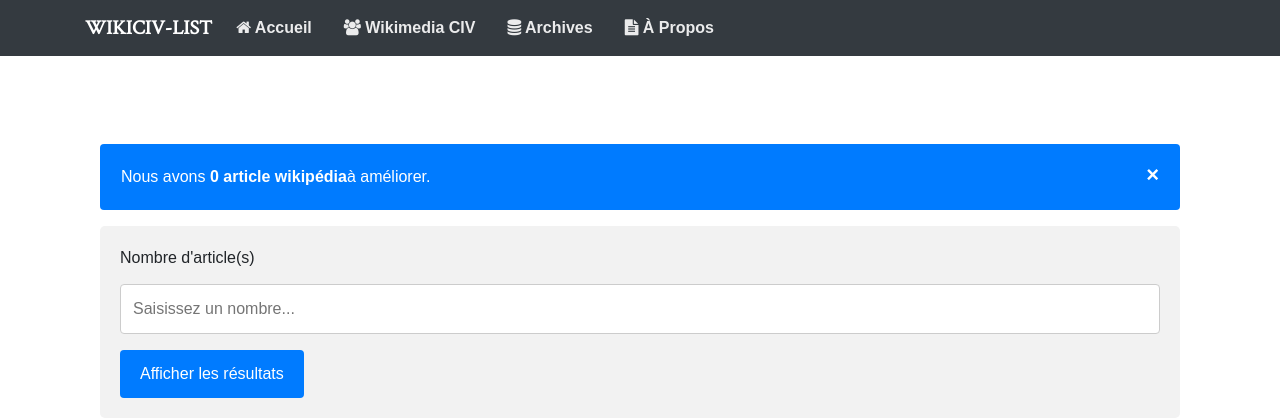
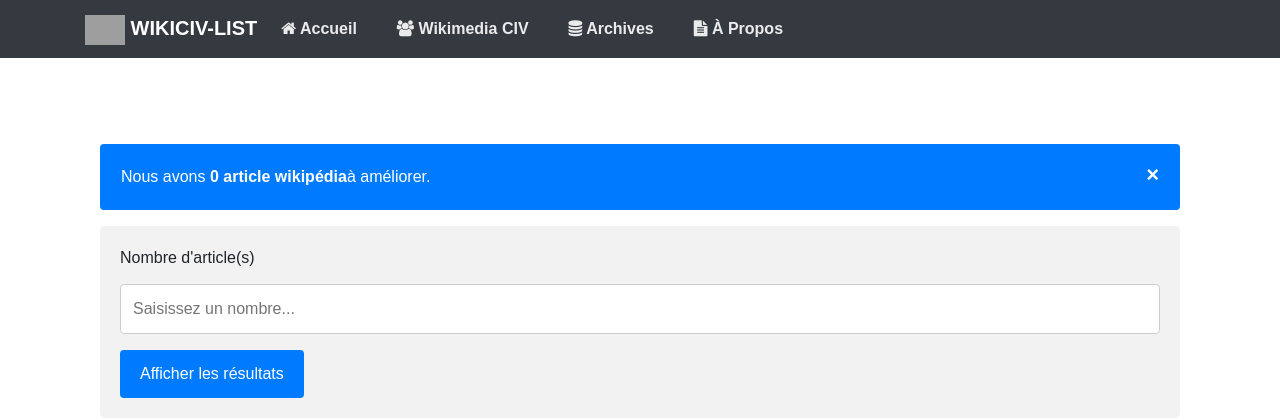
Before and after one commit to paulbouaffou/wikiciv-list, a Flask app: page /result in a window 1280 px wide. Shown: the top 420 px of the page. Run offline with Flask 2, Linux system fonts and the light colour scheme; data that the repository does not hold is empty; some libraries are stand-ins or nearby versions; grey boxes are pictures that could not be loaded.

Commit message:
[IMPR] Editing files HTML & CSS

```diff
--- a/static/css/style1.css
+++ b/static/css/style1.css
@@ -93,7 +93,3 @@ body {
 .footer {
   background-color: #fff;
 }
-
-.header-font-family {
-  font-family: 'Crimson Text', serif;
-}
--- a/templates/base.html
+++ b/templates/base.html
@@ -6,10 +6,6 @@
   <meta name="viewport" content="width=device-width, initial-scale=1">
   <link rel="stylesheet" href="https://stackpath.bootstrapcdn.com/bootstrap/4.3.1/css/bootstrap.min.css" integrity="sha384-ggOyR0iXCbMQv3Xipma34MD+dH/1fQ784/j6cY/iJTQUOhcWr7x9JvoRxT2MZw1T" crossorigin="anonymous">
   <link rel="stylesheet" href="https://cdnjs.cloudflare.com/ajax/libs/font-awesome/4.7.0/css/font-awesome.min.css">
-
-  <!-- Link for adding font-famliy in the template boostrap -->
-  <link href="https://fonts.googleapis.com/css?family=Crimson+Text&display=swap" rel="stylesheet">
-
   <link rel="shortcut icon" href="{{url_for('static', filename='images/wikiciv_logo.ico')}}">
   <link rel="stylesheet" href="{{url_for('static', filename='css/style1.css')}}">
   <link rel="stylesheet" href="{{url_for('static', filename='css/style2.css')}}">
@@ -17,28 +13,27 @@
 <body>
   <nav class="navbar navbar-expand-lg navbar-dark fixed-top bg-dark">
     <div class="container">
-        <a class="navbar-brand header-font-family" href="{{url_for('home')}}"><strong>WIKICIV-LIST</strong></a>
+        <a class="navbar-brand" href="https://fr.wikipedia.org" title="Site de Wikipédia"><img src="{{url_for('static', filename='images/wikipedia1.png')}}" alt="logo wikipedia" width="40px"> <strong>WIKICIV-LIST</strong></a>
           <button class="navbar-toggler" type="button" data-toggle="collapse" data-target="#navbarSupportedContent" aria-controls="navbarSupportedContent" aria-expanded="false" aria-label="Toggle navigation">
             <span class="navbar-toggler-icon"></span>
           </button>
 
-    <div class="collapse navbar-collapse" id="navbarSupportedContent">
-      <ul class="navbar-nav mr-auto">
+    <div class="collapse navbar-collapse text-align-right" id="navbarSupportedContent">
+        <ul class="navbar-nav mr-auto">
         <li class="nav-item">
-          <a class="nav-link mr-lg-3" href="{{url_for('home')}}" title="Page d'accueil"><i class="fa fa-home"></i> Accueil <span class="sr-only">(courant)</span></a>
+          <a class="nav-link" href="{{url_for('home')}}" title="Page d'accueil"><i class="fa fa-home"></i> Accueil <span class="sr-only">(courant)</span></a>
         </li>
         <li class="nav-item">
-        <a class="nav-link mr-lg-3" href="https://www.wikimedia.ci" title="Wikimedia Côte d'Ivoire" target="_blank"><i class="fa fa-users"></i> Wikimedia CIV </a>
+        <a class="nav-link" href="https://www.wikimedia.ci" title="Wikimedia Côte d'Ivoire" target="_blank"><i class="fa fa-users"></i> Wikimedia CIV </a>
       </li>
       <li class="nav-item">
-        <a class="nav-link mr-lg-3" href="https://fr.wikipedia.org/wiki/Projet:C%C3%B4te_d%27Ivoire/Articles_r%C3%A9cents/Archive" title="Archives de tous les articles Wikipédia - CIV"><i class="fa fa-database"></i> Archives </a>
+        <a class="nav-link" href="https://fr.wikipedia.org/wiki/Projet:C%C3%B4te_d%27Ivoire/Articles_r%C3%A9cents/Archive" title="Archives de tous les articles Wikipédia - CIV"><i class="fa fa-database"></i> Archives </a>
       </li>
       <li class="nav-item">
-        <a class="nav-link mr-lg-3" href="{{url_for('about')}}" title="À propos de l'application"><i class="fa fa-file-text"></i> À Propos </a>
+        <a class="nav-link" href="{{url_for('about')}}" title="À propos de l'application"><i class="fa fa-file-text"></i> À Propos </a>
       </li>
+      </ul>
     </div>
-        </li>
-      </ul>
   </div>
 </nav>
 <br>
@@ -58,8 +53,8 @@
 </body>
 <!-- <script src="https://canvasjs.com/assets/script/canvasjs.min.js"></script> -->
 <script src="https://tools-static.wmflabs.org/cdnjs/ajax/libs/jquery/3.3.1/jquery.js"></script>
-  <script src="https://tools-static.wmflabs.org/cdnjs/ajax/libs/twitter-bootstrap/4.0.0/js/bootstrap.min.js"></script>
-<script src="{{url_for('static', filename='js/modal.js')}}"></script>
+<script src="https://tools-static.wmflabs.org/cdnjs/ajax/libs/twitter-bootstrap/4.0.0/js/bootstrap.min.js"></script>
+<script src="{{url_for('static', filename='js/copy.js')}}"></script>
 <!-- Script pour afficher les statistiques des articles à améliorer [en maintenance]
 <script src="{{url_for('static', filename='js/canvas.js')}}"></script>
 -->
--- a/templates/result.html
+++ b/templates/result.html
@@ -3,7 +3,7 @@
 
 <div class="container">
 {% if request.method == "POST" %}
-<br>
+<h3>RÉSULTATS AFFICHÉS: Voici le nombre d'articles démandé (classé en ordre alphabétique).</h3>
   {% if articles %}
     <div id="results-table">
       <table class="table">
@@ -36,7 +36,7 @@
       </tbody>
      </table>
     <hr>
-    <a href="{{url_for('result')}}" class="btn btn-primary float-right"><i class="fa fa-close"></i> Fermer </a>
+    <a href="{{url_for('result')}}" class="btn btn-primary float-right"><i class="fa fa-close"></i> Fermer le résultat</a>
     <br>
     </div>
   {% endif %}
```
